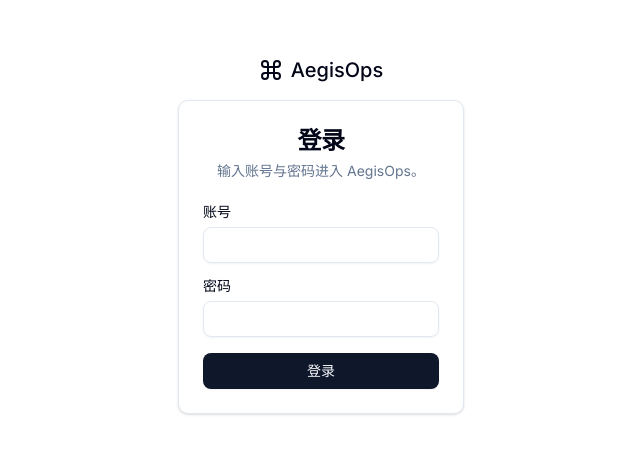
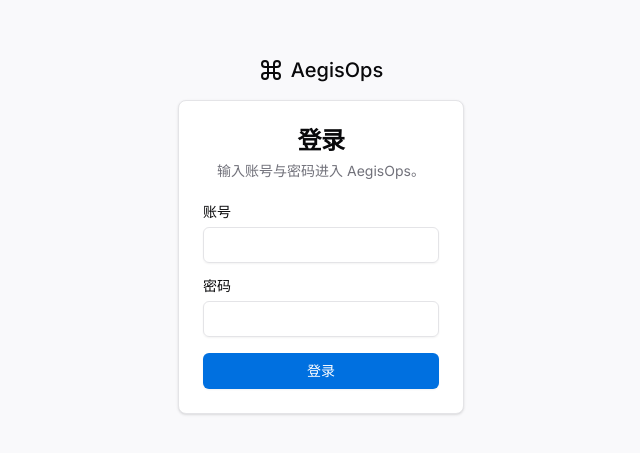
Before and after one commit to baicie/learn-java, a React (Vite) app in the folder web/portal/: page /sign-in in a window 1280 px wide. Shown: the part 165-618 px from the top of the page, without its empty margins (319-959 px from the left). Built offline with nearby package versions, Linux system fonts and the light colour scheme; no server answers.

Commit message:
style(portal): 调整为 cc-switch 风格主题

```diff
--- a/web/portal/src/styles/theme.css
+++ b/web/portal/src/styles/theme.css
@@ -1,30 +1,30 @@
 :root {
-  --radius: 0.625rem;
-  --background: oklch(1 0 0);
-  --foreground: oklch(0.129 0.042 264.695);
-  --card: oklch(1 0 0);
-  --card-foreground: oklch(0.129 0.042 264.695);
-  --popover: oklch(1 0 0);
-  --popover-foreground: oklch(0.129 0.042 264.695);
-  --primary: oklch(0.208 0.042 265.755);
-  --primary-foreground: oklch(0.984 0.003 247.858);
-  --secondary: oklch(0.968 0.007 247.896);
-  --secondary-foreground: oklch(0.208 0.042 265.755);
-  --muted: oklch(0.968 0.007 247.896);
-  --muted-foreground: oklch(0.554 0.046 257.417);
-  --accent: oklch(0.968 0.007 247.896);
-  --accent-foreground: oklch(0.208 0.042 265.755);
-  --destructive: oklch(0.577 0.245 27.325);
-  --border: oklch(0.929 0.013 255.508);
-  --input: oklch(0.929 0.013 255.508);
-  --ring: oklch(0.704 0.04 256.788);
-  --chart-1: oklch(0.646 0.222 41.116);
-  --chart-2: oklch(0.6 0.118 184.704);
-  --chart-3: oklch(0.398 0.07 227.392);
-  --chart-4: oklch(0.828 0.189 84.429);
-  --chart-5: oklch(0.769 0.188 70.08);
+  --radius: 0.5rem;
+  --background: hsl(240 20% 98%);
+  --foreground: hsl(240 10% 4%);
+  --card: hsl(0 0% 100%);
+  --card-foreground: hsl(240 10% 4%);
+  --popover: hsl(0 0% 100%);
+  --popover-foreground: hsl(240 10% 4%);
+  --primary: hsl(210 100% 44%);
+  --primary-foreground: hsl(0 0% 100%);
+  --secondary: hsl(240 5% 96%);
+  --secondary-foreground: hsl(240 6% 10%);
+  --muted: hsl(240 5% 96%);
+  --muted-foreground: hsl(240 4% 46%);
+  --accent: hsl(210 100% 96%);
+  --accent-foreground: hsl(210 100% 36%);
+  --destructive: hsl(0 72% 51%);
+  --border: hsl(240 6% 90%);
+  --input: hsl(240 6% 90%);
+  --ring: hsl(210 100% 44%);
+  --chart-1: hsl(210 100% 56%);
+  --chart-2: hsl(168 72% 40%);
+  --chart-3: hsl(38 92% 50%);
+  --chart-4: hsl(270 70% 60%);
+  --chart-5: hsl(348 83% 58%);
 
-  --sidebar: var(--background);
+  --sidebar: hsl(0 0% 100%);
   --sidebar-foreground: var(--foreground);
   --sidebar-primary: var(--primary);
   --sidebar-primary-foreground: var(--primary-foreground);
@@ -35,29 +35,31 @@
 }
 
 .dark {
-  --background: oklch(0.129 0.042 264.695);
-  --foreground: oklch(0.984 0.003 247.858);
-  --card: oklch(0.14 0.04 259.21);
-  --card-foreground: oklch(0.984 0.003 247.858);
-  --popover: oklch(0.208 0.042 265.755);
-  --popover-foreground: oklch(0.984 0.003 247.858);
-  --primary: oklch(0.929 0.013 255.508);
-  --primary-foreground: oklch(0.208 0.042 265.755);
-  --secondary: oklch(0.279 0.041 260.031);
-  --secondary-foreground: oklch(0.984 0.003 247.858);
-  --muted: oklch(0.279 0.041 260.031);
-  --muted-foreground: oklch(0.704 0.04 256.788);
-  --accent: oklch(0.279 0.041 260.031);
-  --accent-foreground: oklch(0.984 0.003 247.858);
-  --destructive: oklch(0.704 0.191 22.216);
-  --border: oklch(1 0 0 / 10%);
-  --input: oklch(1 0 0 / 15%);
-  --ring: oklch(0.551 0.027 264.364);
-  --chart-1: oklch(0.488 0.243 264.376);
-  --chart-2: oklch(0.696 0.17 162.48);
-  --chart-3: oklch(0.769 0.188 70.08);
-  --chart-4: oklch(0.627 0.265 303.9);
-  --chart-5: oklch(0.645 0.246 16.439);
+  --background: hsl(240 5% 12%);
+  --foreground: hsl(0 0% 98%);
+  --card: hsl(240 5% 16%);
+  --card-foreground: hsl(0 0% 98%);
+  --popover: hsl(240 5% 16%);
+  --popover-foreground: hsl(0 0% 98%);
+  --primary: hsl(210 100% 44%);
+  --primary-foreground: hsl(0 0% 100%);
+  --secondary: hsl(240 5% 18%);
+  --secondary-foreground: hsl(0 0% 98%);
+  --muted: hsl(240 5% 18%);
+  --muted-foreground: hsl(240 5% 65%);
+  --accent: hsl(210 70% 22%);
+  --accent-foreground: hsl(210 100% 88%);
+  --destructive: hsl(0 63% 44%);
+  --border: hsl(240 5% 24%);
+  --input: hsl(240 5% 24%);
+  --ring: hsl(210 100% 44%);
+  --chart-1: hsl(210 100% 62%);
+  --chart-2: hsl(168 70% 48%);
+  --chart-3: hsl(42 96% 58%);
+  --chart-4: hsl(270 76% 70%);
+  --chart-5: hsl(348 88% 68%);
+
+  --sidebar: hsl(240 5% 14%);
 }
 
 @theme inline {
```
